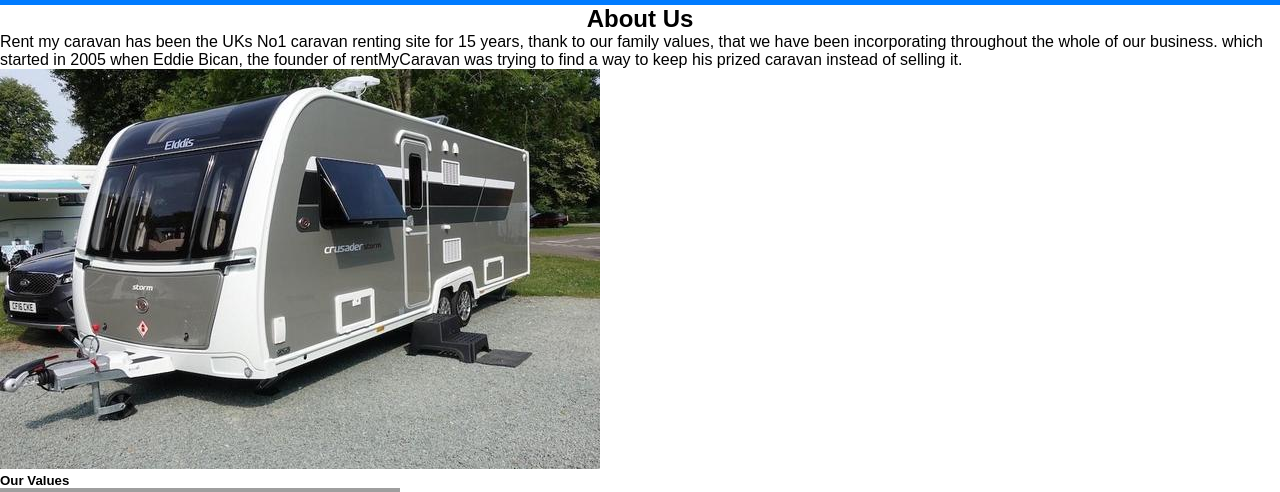
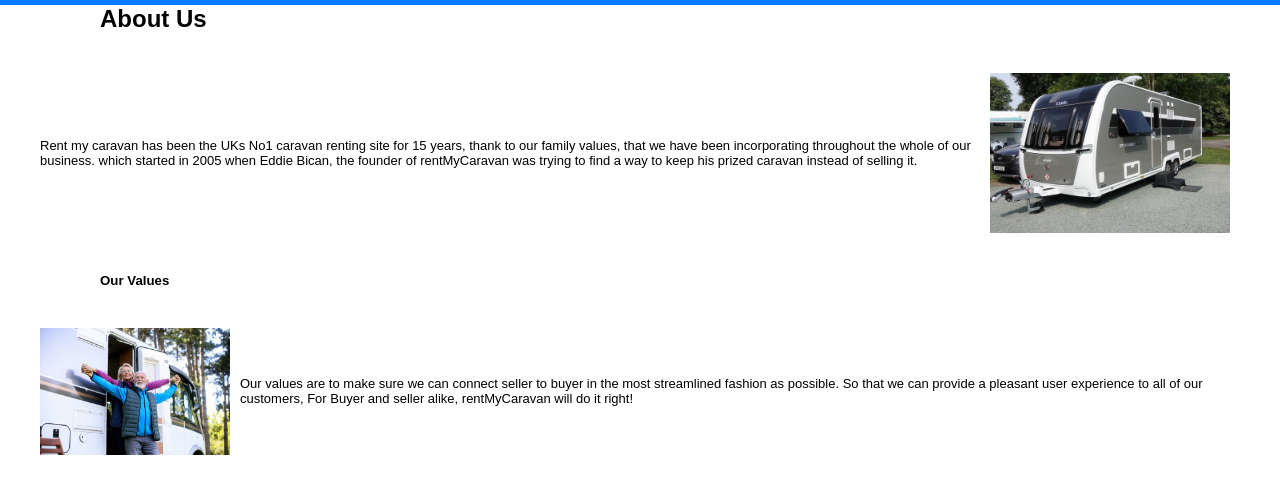
Before and after one commit to Salak0/rentMyCaravan, a PHP site: page /aboutUs.php in a window 1280 px wide. Shown: the part 75-567 px from the top of the page. Run offline with PHP 8.4, Linux system fonts and the light colour scheme; the visitor is signed in with stand-in values (Sample User, id 1); grey boxes are pictures that could not be loaded.

Commit message:
about us page

```diff
--- a/aboutUs.php
+++ b/aboutUs.php
@@ -8,33 +8,30 @@
 
     <link rel="stylesheet" href="https://fonts.googleapis.com/css2?family=Material+Symbols+Outlined:opsz,wght,FILL,GRAD@24,400,0,0&icon_names=login" />
 
-<head>
-    <title>RentACaravan</title>
+
     <link rel="stylesheet" href="pages/style/aboutUs.css">
 
-</head>
+
 
 <body>
     <div class="AboutUsPage">
-
         <div id="HeadingBorder">
-            <h1 id="AboutUsTitle"> About Us</h1> <!-- title -->
+            <h1 id="PageTitle"><a href="index.html">RentMyCaravan</a></h1> <!-- title -->
         </div>
-
         <div id="text-body">
-        <h2 id="AboutUsTitle">About Us</h2>
+            <h2 id="AboutUsTitle">About Us</h2>
             <p id="AboutUsIntro"> Rent  my caravan has been the UKs No1 caravan renting site for 15 years,
                 thank to our family values, that we have been incorporating throughout
                 the whole of our business.
                 which started in 2005 when Eddie Bican, the founder of rentMyCaravan was
                 trying to find a way to keep his prized caravan instead of selling it.
                 <!--the caravan image-->
-                <img src="style\caravan1.jpg" alt="caravan1">
+                <img id="caravanImg" src="pages\style\caravan1.jpg" alt="caravan1">
 
             </p>
             <h5 id="OurValuesTitle">Our Values</h5>
             <p id="OurValues">
-                <img src="style\oldPeopleWIthCaravan.jpg" alt="elderlyOurValuesPage">
+                <img src="pages\style\oldPeopleWIthCaravan.jpg" alt="elderlyOurValuesPage">
 
                 Our values are to make sure we can connect seller to buyer
                 in the most streamlined fashion as possible. So that we can
@@ -45,7 +42,7 @@
 
             <h5 id="OurCompanyTitle">Our Company</h5>
             <p id="OurCompany">
-                <img src="style\oldPeopleWIthCaravan.jpg" alt="elderlyOurValuesPage">
+                <img id="companyImg" src="pages\style\elderlyOurValuesPage.jpg" alt="elderlyOurValuesPage">
 
                 Our values are to make sure we can connect seller to buyer
                 in the most streamlined fashion as possible. So that we can
@@ -53,6 +50,8 @@
                 For Buyer and seller alike, rentMyCaravan will do it right!
 
             </p>
+
+
         </div>
 
     </div>
--- a/header.php
+++ b/header.php
@@ -49,7 +49,7 @@
                     <button type="button" id="logBut" onclick="location.href='login.php'">
                         <span class="material-symbols-outlined">login</span>Login
                     </button>
-                    <button type="button"  onclick="location.href='register.php'">Register</button>
+                    <button type="button" id="regBut" onclick="location.href='register.php'">Register</button>
                 <?php endif; ?>
             </div>
 
--- a/listings.php
+++ b/listings.php
@@ -41,6 +41,8 @@
     </style>
 </head>
 <body>
+    <br>
+    <br>
 <h1>Available Caravans</h1>
 
 <?php while ($row = $result->fetch_assoc()): ?>
--- a/pages/style/aboutUs.css
+++ b/pages/style/aboutUs.css
@@ -1,24 +1,50 @@
-/*About us page*/
+@keyframes fade-in {
+    from{
+        opacity: 0;
+
+    }
+    to{
+opacity: 1;    }
+}
+
 
 
 /*HEADING COMPONENT */
-#AboutUsTitle {
+#PageTitle {
     font-weight: bold;
-    text-align: center;
+    text-align: left;
+    color: #fff;
+    font-family: Arial;
+    padding-left: 15px;
+    /*animation for heading*/
+    animation-name: fade-in;
+    animation-duration: 0.5s;
+    animation-timing-function: ease-in;
 
 }
+/*adding colour and hover*/
+#PageTitle a{
+    color: white;
+    text-decoration: none;
+
+}
+
+
+
+
+
 #HeadingBorder{
     background-color: #007bff;
 
 
-    text-align: center;
+    text-align: left;
     width: 100%;
 
     background-color: #007bff;
     height: 80px; /* adjust as needed */
     display: flex;
-    align-items: center;
-    justify-content: center;
+    align-items: left;
+    justify-content: left;
     width: 100%;
     color: black;
 
@@ -35,6 +61,8 @@
 /*body component*/
 body {
     width: 100%;
+    font-family: Arial;
+
     /*background: linear-gradient(to top, rgba(0,0,0,0.5)70%, rgba(0,0,0,0.5)70%), url(background.jpg);*/
     background-color: white;
     background-position: center;
@@ -48,9 +76,28 @@
 
 
 /*for text*/
-#AboutUsInfo{
+#AboutUsTitle{
+    padding-left: 100px;
+
+}
+#AboutUsIntro{
     font-size: small;
-    font-weight: bold;
+
+    padding: 20px;
+    align-items: center;
+    display: flex;
+
+
+    margin: 20px 20px 20px 20px;
+
+}
+#OurValuesTitle{
+    padding-left: 100px;
+
+}
+#OurValues{
+    font-size: small;
+
     padding: 20px;
     align-items: center;
     display: flex;
@@ -60,26 +107,25 @@
 
 }
 
+
 /*for the image next to the text*/
-#AboutUsInfo img{
-    width: 150px; /* or whatever size you want */
+#AboutUsIntro img{
+    width: 250px; /* or whatever size you want */
     height: auto;
 }
+#OurValues img{
+    width: 200px; /* or whatever size you want */
+    height: auto;
+    padding-right: 10px;
+}
+#caravanImg{
+    width: 200px; /* or whatever size you want */
+    height: auto;
+    padding-right: 10px;
+}
 
-
-/*for the white round cube*/
-/*.AboutUsPage{
-    padding: 0px;
-    border-radius: 10px;
-    border-bottom: 0px;
-    background-color: white;
-    width: 650px;
-    text-align: center;
-    margin: 150px auto;
-    box-shadow: 0px 4px 10px rgb(20, 87, 155, 0.7);
-
-
-}*/
-
-
-/* change title, shift to right, rewrite text "about us" page below*/
+#companyImg{
+    width: 200px; /* or whatever size you want */
+    height: auto;
+    padding-right: 10px;
+}
```
Also changed, not shown: pages/style/elderlyOurValuesPage.jpg (added), pages/style/oldPeopleWIthCaravan.jpg (added).
